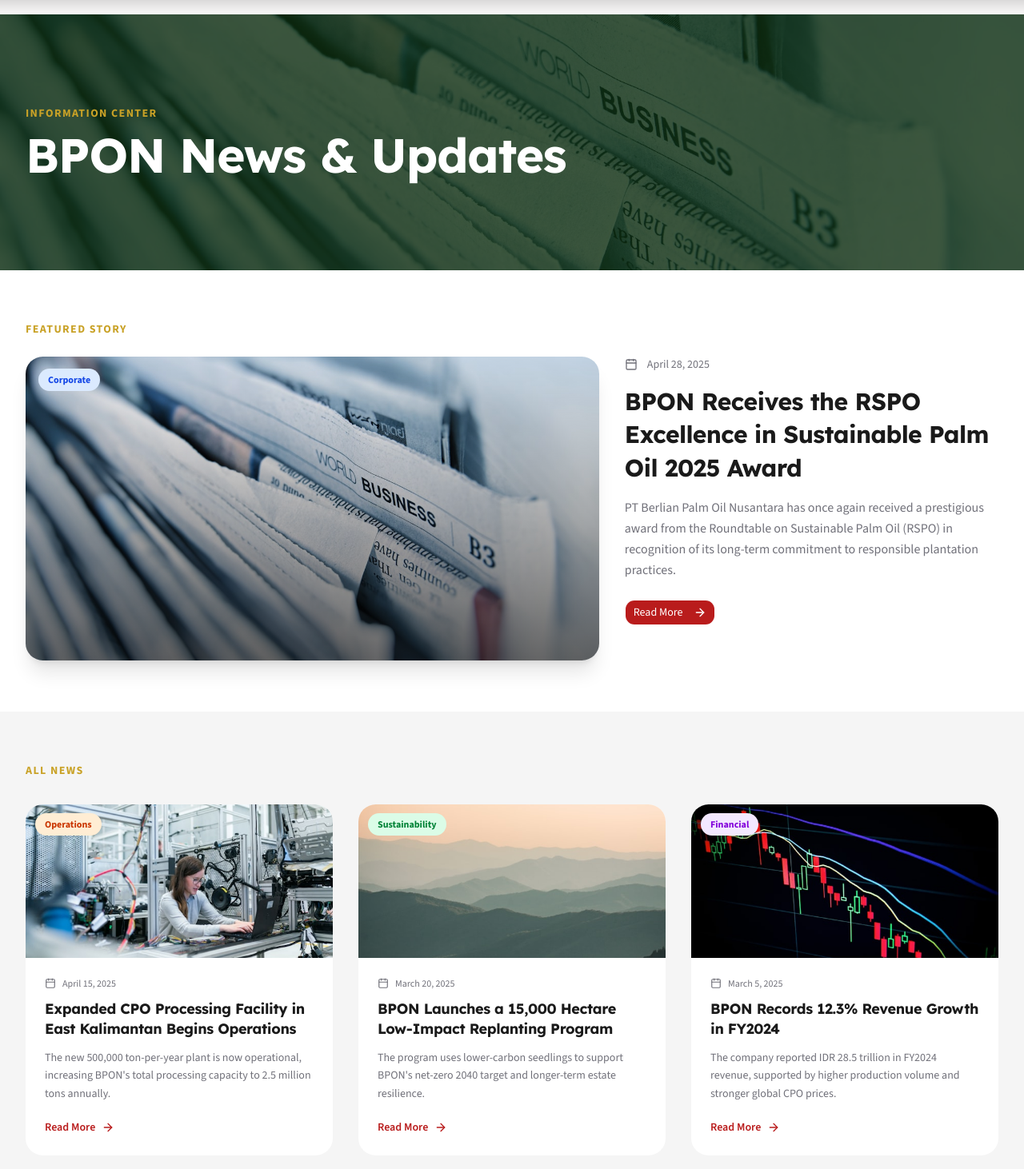
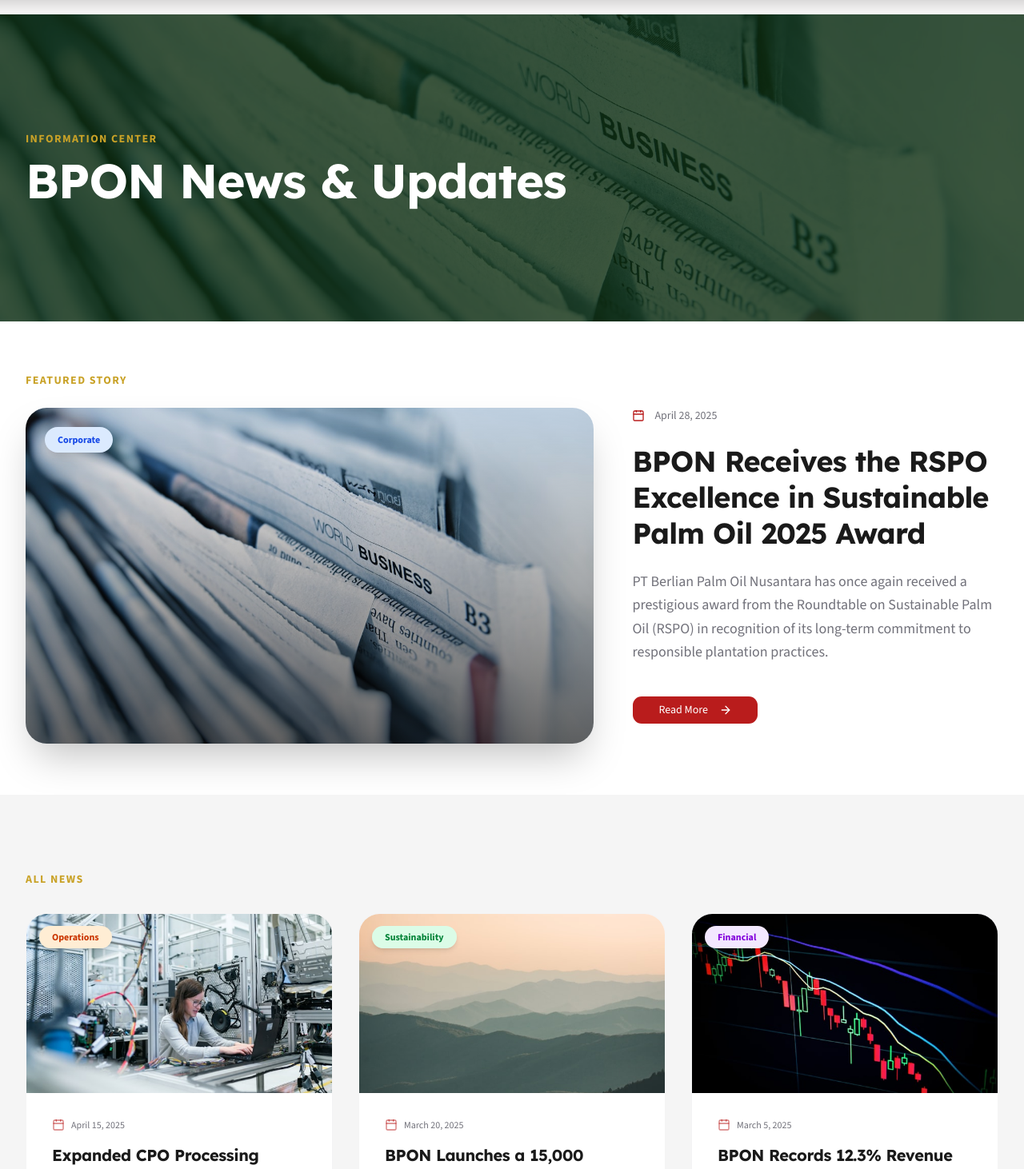
Before and after one commit to Yudbay1809/BPON, a Next.js app: page /en/news in a window 1280 px wide. Shown: the part 62-1524 px from the top of the page at 80% size. Built offline with nearby package versions, Linux system fonts and the light colour scheme.

Commit message:
feat: enhance scroll animations on business and news pages

```diff
--- a/src/app/[locale]/news/page.tsx
+++ b/src/app/[locale]/news/page.tsx
@@ -5,6 +5,16 @@
 import { Link } from '@/i18n/routing';
 import { cn } from '@/lib/utils';
 import { buttonVariants } from '@/components/ui/button';
+import { PageHero } from '@/components/ui/PageHero';
+import { AnimatedSection } from '@/components/ui/AnimatedSection';
+import {
+  staggerContainer,
+  staggerItem,
+  fadeLeft,
+  fadeRight,
+  fadeUp,
+  scaleIn
+} from '@/hooks/use-scroll-animation';
 
 export default async function NewsPage(props: { params: Promise<{ locale: string }> }) {
   const params = await props.params;
@@ -13,87 +23,100 @@
 
   return (
     <div className="w-full pt-20">
-      <section className="relative h-72 md:h-80 flex items-center overflow-hidden">
-        <div className="absolute inset-0">
-          <Image
-            src="/images/hero-news.jpg"
-            alt={copy.heroAlt}
-            fill
-            className="object-cover"
-            priority
-          />
-          <div className="absolute inset-0 bg-[#0d2e10]/80" />
-        </div>
-        <div className="relative z-10 container mx-auto px-4 md:px-8 max-w-7xl">
-          <p className="text-accent text-sm font-bold tracking-widest uppercase mb-3">{t('tag')}</p>
-          <h1 className="text-4xl md:text-6xl font-bold text-white">{t('title')}</h1>
-        </div>
-      </section>
+      <PageHero
+        imageSrc="/images/hero-news.jpg"
+        imageAlt={copy.heroAlt}
+        tag={t('tag')}
+        title={t('title')}
+      />
 
-      <section className="py-16 bg-white">
+      <section className="py-16 bg-white overflow-hidden">
         <div className="container mx-auto px-4 md:px-8 max-w-7xl">
-          <p className="text-accent font-bold tracking-widest uppercase text-sm mb-6">{copy.featuredTag}</p>
-          <div className="grid grid-cols-1 lg:grid-cols-5 gap-8 items-start">
-            <div className="lg:col-span-3 relative h-[380px] rounded-2xl overflow-hidden shadow-xl">
+          <AnimatedSection variants={fadeUp}>
+            <p className="text-accent font-bold tracking-widest uppercase text-sm mb-6">{copy.featuredTag}</p>
+          </AnimatedSection>
+
+          <div className="grid grid-cols-1 lg:grid-cols-5 gap-12 items-start">
+            <AnimatedSection
+              variants={fadeLeft}
+              className="lg:col-span-3 relative h-[420px] rounded-3xl overflow-hidden shadow-2xl"
+            >
               <Image src={copy.featured.imgSrc} alt={copy.featured.title} fill className="object-cover" />
               <div className="absolute inset-0 bg-gradient-to-t from-black/60 to-transparent" />
-              <div className="absolute top-4 left-4">
-                <span className={cn('text-xs font-bold px-3 py-1.5 rounded-full', copy.categoryColors[copy.featured.category as keyof typeof copy.categoryColors] ?? 'bg-gray-100 text-gray-700')}>
+              <div className="absolute top-6 left-6">
+                <AnimatedSection
+                  variants={scaleIn}
+                  className={cn('text-xs font-bold px-4 py-2 rounded-full shadow-lg', copy.categoryColors[copy.featured.category as keyof typeof copy.categoryColors] ?? 'bg-gray-100 text-gray-700')}
+                >
                   {copy.featured.category}
-                </span>
+                </AnimatedSection>
               </div>
-            </div>
-            <div className="lg:col-span-2 space-y-4">
+            </AnimatedSection>
+
+            <AnimatedSection
+              variants={fadeRight}
+              className="lg:col-span-2 space-y-6"
+            >
               <div className="flex items-center gap-3 text-sm text-muted-foreground">
-                <Calendar className="w-4 h-4" />
+                <Calendar className="w-4 h-4 text-primary" />
                 {copy.featured.date}
               </div>
-              <h2 className="text-2xl md:text-3xl font-bold text-foreground leading-snug">{copy.featured.title}</h2>
-              <p className="text-muted-foreground leading-relaxed">{copy.featured.excerpt}</p>
-              <Link href="/news" className={cn(buttonVariants(), 'bg-primary hover:bg-primary/90 text-white group mt-2')}>
+              <h2 className="text-3xl md:text-4xl font-bold text-foreground leading-tight">{copy.featured.title}</h2>
+              <p className="text-muted-foreground text-lg leading-relaxed">{copy.featured.excerpt}</p>
+              <Link href="/news" className={cn(buttonVariants({ size: 'lg' }), 'bg-primary hover:bg-primary/90 text-white group mt-4 px-8')}>
                 {t('read_more')}
-                <ArrowRight className="ml-2 w-4 h-4 group-hover:translate-x-1 transition-transform" />
+                <ArrowRight className="ml-2 w-5 h-5 group-hover:translate-x-1 transition-transform" />
               </Link>
-            </div>
+            </AnimatedSection>
           </div>
         </div>
       </section>
 
-      <section className="py-16 bg-[#F5F5F5]">
+      <section className="py-24 bg-[#F5F5F5] overflow-hidden">
         <div className="container mx-auto px-4 md:px-8 max-w-7xl">
-          <p className="text-accent font-bold tracking-widest uppercase text-sm mb-8">{copy.allNewsTag}</p>
-          <div className="grid grid-cols-1 md:grid-cols-2 lg:grid-cols-3 gap-8">
-            {copy.articles.map((article) => (
-              <div key={article.title} className="bg-white rounded-2xl overflow-hidden group hover:shadow-xl transition-shadow duration-300">
-                <div className="relative h-48 overflow-hidden">
+          <AnimatedSection variants={fadeUp}>
+            <p className="text-accent font-bold tracking-widest uppercase text-sm mb-8">{copy.allNewsTag}</p>
+          </AnimatedSection>
+
+          <AnimatedSection
+            className="grid grid-cols-1 md:grid-cols-2 lg:grid-cols-3 gap-8"
+            variants={staggerContainer}
+          >
+            {copy.articles.map((article, index) => (
+              <AnimatedSection
+                key={article.title}
+                variants={staggerItem}
+                className="bg-white rounded-3xl overflow-hidden group hover:shadow-2xl transition-all duration-500 border border-border/40 hover:border-primary/20"
+              >
+                <div className="relative h-56 overflow-hidden">
                   <Image
                     src={article.imgSrc}
                     alt={article.title}
                     fill
-                    className="object-cover group-hover:scale-105 transition-transform duration-500"
+                    className="object-cover group-hover:scale-110 transition-transform duration-700"
                   />
-                  <div className="absolute top-3 left-3">
-                    <span className={cn('text-xs font-bold px-3 py-1.5 rounded-full', copy.categoryColors[article.category as keyof typeof copy.categoryColors] ?? 'bg-gray-100 text-gray-700')}>
+                  <div className="absolute top-4 left-4">
+                    <span className={cn('text-xs font-bold px-4 py-1.5 rounded-full shadow-md backdrop-blur-sm', copy.categoryColors[article.category as keyof typeof copy.categoryColors] ?? 'bg-gray-100 text-gray-700')}>
                       {article.category}
                     </span>
                   </div>
                 </div>
-                <div className="p-6 space-y-3">
-                  <div className="flex items-center gap-2 text-xs text-muted-foreground">
-                    <Calendar className="w-3.5 h-3.5" />
+                <div className="p-8 space-y-4">
+                  <div className="flex items-center gap-2 text-xs text-muted-foreground font-medium">
+                    <Calendar className="w-4 h-4 text-primary/60" />
                     {article.date}
                   </div>
-                  <h3 className="font-bold text-foreground text-lg leading-snug group-hover:text-primary transition-colors">
+                  <h3 className="font-bold text-foreground text-xl leading-snug group-hover:text-primary transition-colors duration-300">
                     {article.title}
                   </h3>
                   <p className="text-sm text-muted-foreground leading-relaxed line-clamp-3">{article.excerpt}</p>
-                  <Link href="/news" className="inline-flex items-center gap-2 text-primary font-semibold text-sm pt-2 group-hover:gap-3 transition-all">
+                  <Link href="/news" className="inline-flex items-center gap-2 text-primary font-bold text-sm pt-4 group-hover:gap-4 transition-all">
                     {t('read_more')} <ArrowRight className="w-4 h-4" />
                   </Link>
                 </div>
-              </div>
+              </AnimatedSection>
             ))}
-          </div>
+          </AnimatedSection>
         </div>
       </section>
     </div>
```
Also changed, not shown: src/app/[locale]/business/page.tsx (+114 -63 lines).
